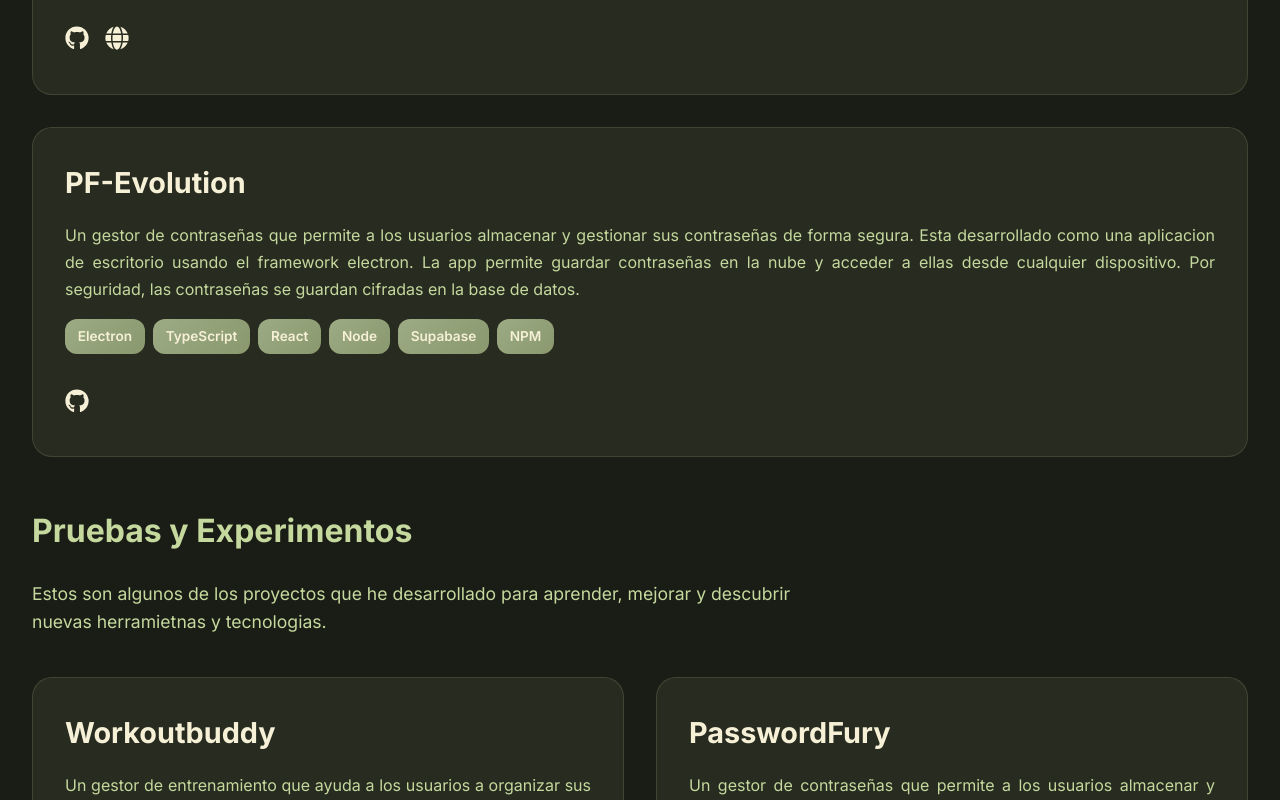
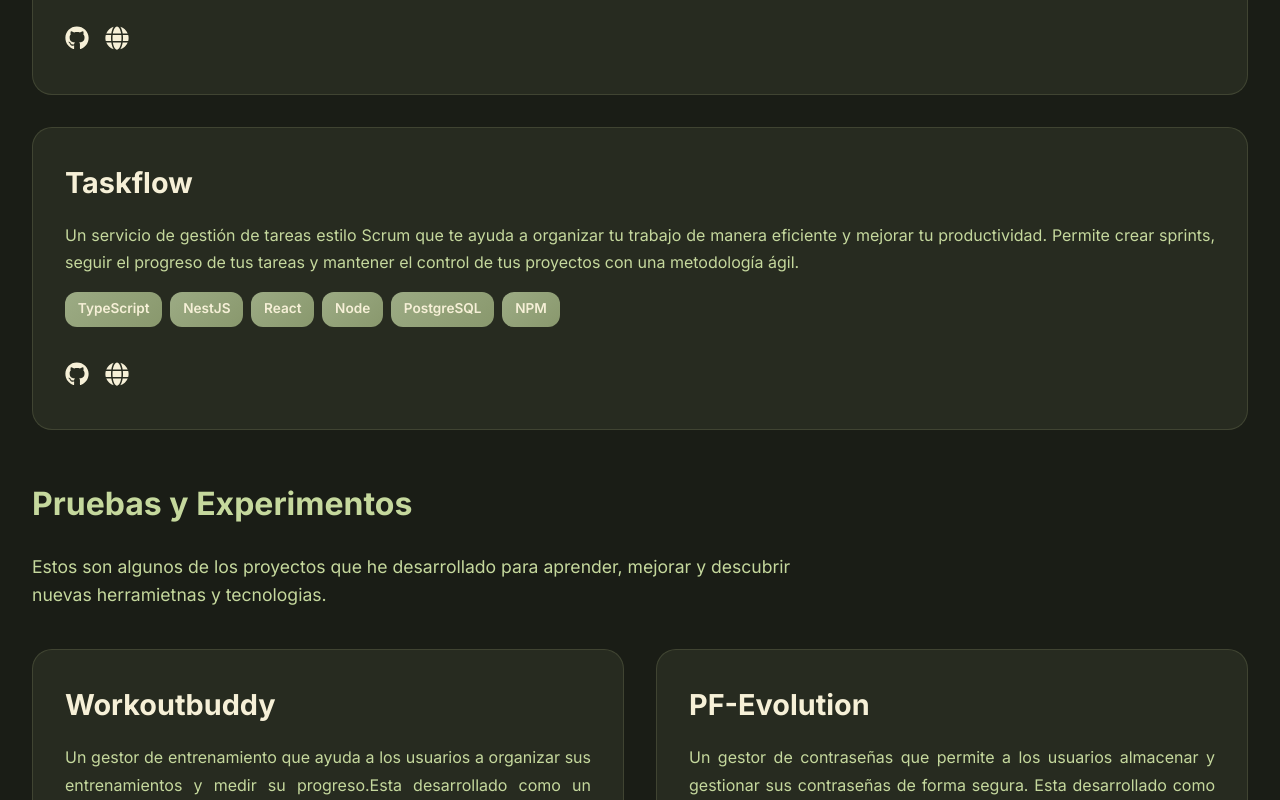
Before and after one commit to Yago-Rueda-24/Portfolio, a React (Vite) app: page /#/ in a window 1280 px wide. Shown: the part 1380-2180 px from the top of the page. Built offline with nearby package versions, Linux system fonts and the light colour scheme.

Commit message:
Cambio de proyecto grande

```diff
--- a/src/pages/Home.jsx
+++ b/src/pages/Home.jsx
@@ -44,10 +44,11 @@ export default function Home() {
                     prod={"https://finanzas-lv2n.onrender.com"} />
 
                     <BigProject
-                    title={"PF-Evolution"}
-                    description={"Un gestor de contraseñas que permite a los usuarios almacenar y gestionar sus contraseñas de forma segura. Esta desarrollado como una aplicacion de escritorio usando el framework electron. La app permite guardar contraseñas en la nube y acceder a ellas desde cualquier dispositivo. Por seguridad, las contraseñas se guardan cifradas en la base de datos."}
-                    github={"https://github.com/Yago-Rueda-24/PF-Evolution"}
-                    tech={["Electron", "TypeScript","React", "Node", "Supabase", "NPM"]}
+                    title={"Taskflow"}
+                    description={"Un servicio de gestión de tareas estilo Scrum que te ayuda a organizar tu trabajo de manera eficiente y mejorar tu productividad. Permite crear sprints, seguir el progreso de tus tareas y mantener el control de tus proyectos con una metodología ágil."}
+                    github={"https://github.com/Yago-Rueda-24/AppTareas"}
+                    tech={["TypeScript","NestJS","React", "Node", "PostgreSQL", "NPM"]}
+                    prod={"https://apptareas-front.onrender.com"}
                      />
 
                 </div>
@@ -58,6 +59,9 @@ export default function Home() {
                     <Project title={"Workoutbuddy"} description={"Un gestor de entrenamiento que ayuda a los usuarios a organizar sus entrenamientos y medir su progreso." +
                         "Esta desarrollado como un servicio web que usa HTML5 para el frontend, java spring para el backend y mysql como base de datos"}
                         github={"https://github.com/Yago-Rueda-24/WorkoutBuddy"}
+                    />
+                    <Project title={"PF-Evolution"} description={"Un gestor de contraseñas que permite a los usuarios almacenar y gestionar sus contraseñas de forma segura. Esta desarrollado como una aplicacion de escritorio usando el framework electron. La app permite guardar contraseñas en la nube y acceder a ellas desde cualquier dispositivo. Por seguridad, las contraseñas se guardan cifradas en la base de datos."}
+                        github={"https://github.com/Yago-Rueda-24/PF-Evolution"}
                     />
                     <Project title={"PasswordFury"} description={"Un gestor de contraseñas que permite a los usuarios almacenar y gestionar sus contraseñas de forma segura." +
                         "Desarrollado como una aplicación de escritorio usando java para la programación y JavaFX en la interfaz de usuario"}
```
